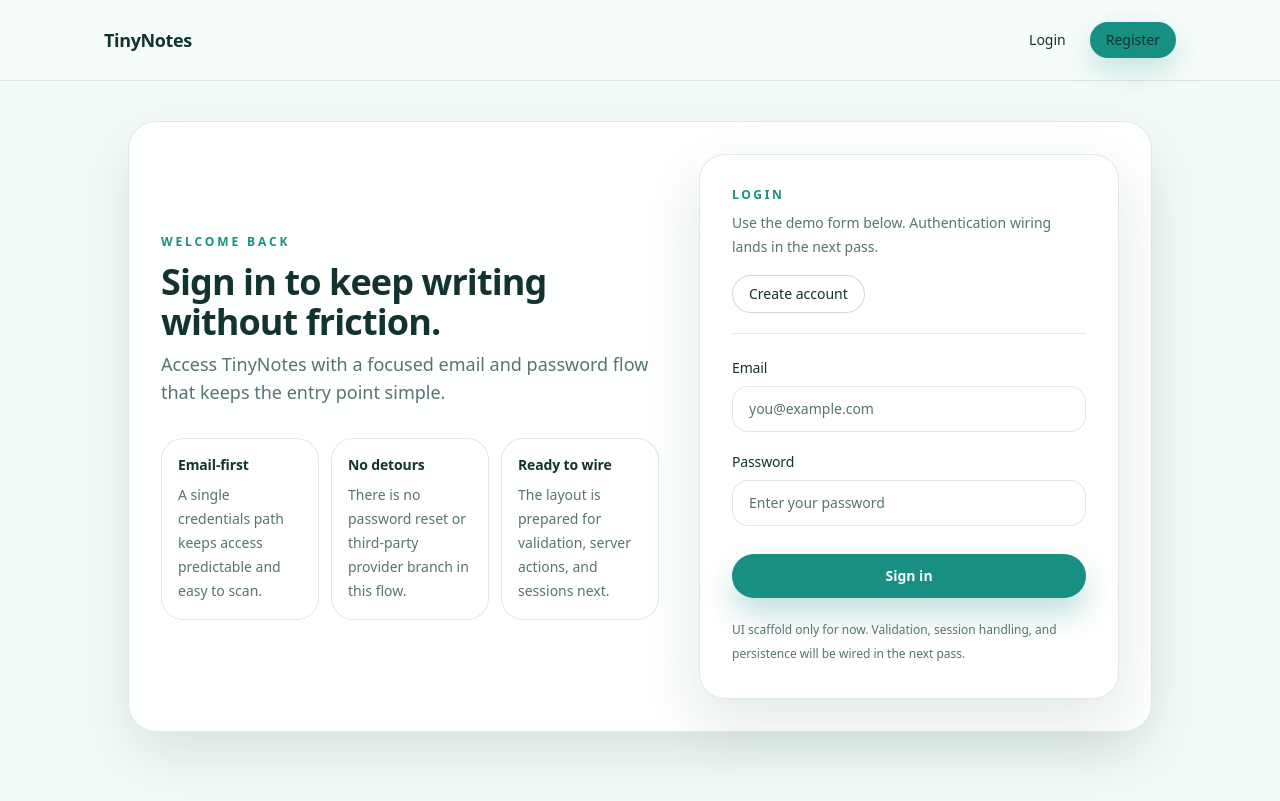
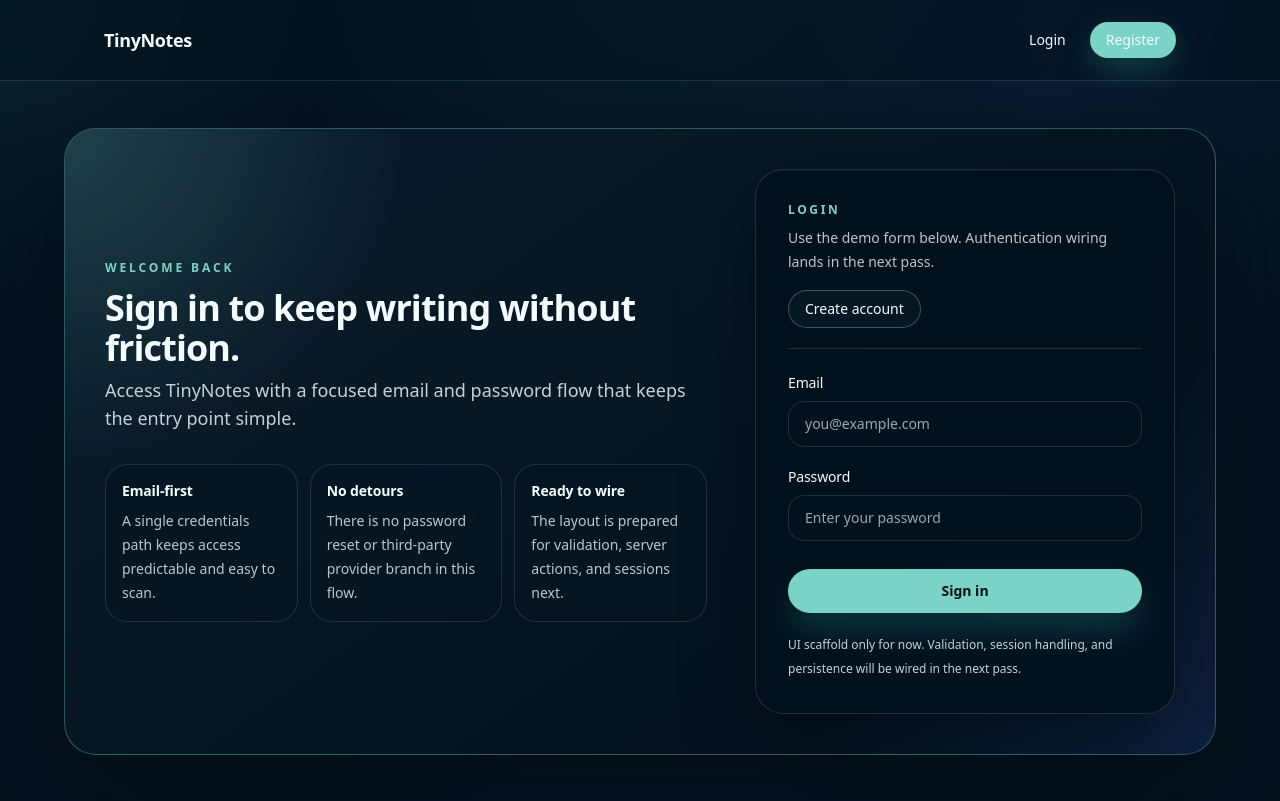
Before and after one commit to OlegZinch/codex-demo, a Next.js app: page /login in a window 1280 px wide. Built offline with nearby package versions, Linux system fonts and the light colour scheme.

Commit message:
Restyle auth flow for dark mode

```diff
--- a/app/globals.css
+++ b/app/globals.css
@@ -1,15 +1,17 @@
 @import "tailwindcss";
 
 :root {
-  --background: #f3fbf8;
-  --foreground: #123330;
-  --foreground-muted: #557472;
-  --surface: rgba(255, 255, 255, 0.88);
-  --surface-muted: rgba(232, 245, 242, 0.84);
-  --border: rgba(68, 115, 111, 0.16);
-  --border-strong: rgba(68, 115, 111, 0.28);
+  color-scheme: dark;
+  --background: #04111c;
+  --foreground: #f4fdff;
+  --foreground-muted: #bfd3df;
+  --surface: rgba(8, 27, 42, 0.82);
+  --surface-muted: rgba(14, 47, 70, 0.62);
+  --surface-strong: rgba(3, 16, 28, 0.92);
+  --border: rgba(125, 229, 220, 0.16);
+  --border-strong: rgba(125, 229, 220, 0.34);
   --accent: #7ad3c4;
-  --accent-strong: #188f83;
+  --accent-strong: #7ad3c4;
 }
 
 @theme inline {
@@ -18,6 +20,7 @@
   --color-foreground-muted: var(--foreground-muted);
   --color-surface: var(--surface);
   --color-surface-muted: var(--surface-muted);
+  --color-surface-strong: var(--surface-strong);
   --color-border: var(--border);
   --color-border-strong: var(--border-strong);
   --color-accent: var(--accent);
@@ -31,13 +34,16 @@
 
 html {
   background:
-    radial-gradient(circle at top left, rgba(122, 211, 196, 0.34), transparent 28%),
-    radial-gradient(circle at top right, rgba(176, 236, 228, 0.48), transparent 32%),
-    linear-gradient(180deg, #f7fcfa 0%, #eef8f5 100%);
+    radial-gradient(circle at top left, rgba(47, 207, 197, 0.28), transparent 22%),
+    radial-gradient(circle at 82% 10%, rgba(61, 122, 255, 0.18), transparent 28%),
+    radial-gradient(circle at bottom, rgba(18, 76, 115, 0.28), transparent 38%),
+    linear-gradient(180deg, #081522 0%, #04111c 100%);
 }
 
 body {
+  margin: 0;
   min-height: 100vh;
+  background: transparent;
   color: var(--foreground);
   font-family: var(--font-sans);
 }
@@ -48,5 +54,5 @@
 }
 
 ::selection {
-  background: rgba(24, 143, 131, 0.18);
+  background: rgba(47, 207, 197, 0.22);
 }
--- a/app/layout.tsx
+++ b/app/layout.tsx
@@ -27,7 +27,8 @@
         className={`${inter.variable} bg-[color:var(--color-background)] text-[color:var(--color-foreground)] antialiased`}
       >
         <div className="relative flex min-h-screen flex-col">
-          <div className="pointer-events-none absolute inset-x-0 top-0 -z-10 h-64 bg-[radial-gradient(circle_at_top,_rgba(122,211,196,0.26),_transparent_58%)]" />
+          <div className="pointer-events-none absolute inset-x-0 top-0 -z-10 h-80 bg-[radial-gradient(circle_at_top,_rgba(47,207,197,0.24),_transparent_50%),radial-gradient(circle_at_82%_0%,_rgba(61,122,255,0.16),_transparent_38%)]" />
+          <div className="pointer-events-none absolute inset-x-0 bottom-0 -z-10 h-72 bg-[radial-gradient(circle_at_bottom,_rgba(18,76,115,0.22),_transparent_52%)]" />
           <SiteHeader />
           <div className="flex-1">{children}</div>
         </div>
--- a/src/components/auth/auth-credentials-form.tsx
+++ b/src/components/auth/auth-credentials-form.tsx
@@ -62,7 +62,7 @@
 ] as const;
 
 const inputClassName =
-  "w-full rounded-2xl border border-[color:var(--color-border)] bg-white px-4 py-3 text-sm text-[color:var(--color-foreground)] outline-none transition placeholder:text-[color:var(--color-foreground-muted)] focus:border-[color:var(--color-accent-strong)] focus:ring-4 focus:ring-[rgba(24,143,131,0.12)]";
+  "w-full rounded-2xl border border-[color:var(--color-border)] bg-[rgba(4,18,31,0.82)] px-4 py-3 text-sm text-[color:var(--color-foreground)] outline-none transition placeholder:text-[rgba(191,211,223,0.78)] focus:border-[color:var(--color-accent-strong)] focus:bg-[rgba(7,24,41,0.98)] focus:ring-4 focus:ring-[rgba(122,211,196,0.16)]";
 
 type AuthCredentialsFormProps = {
   mode: AuthMode;
@@ -90,7 +90,10 @@
   ] as const;
 
   return (
-    <section className="grid gap-10 lg:grid-cols-[minmax(0,1fr)_minmax(0,420px)] lg:items-center">
+    <section className="relative isolate w-full overflow-hidden rounded-[32px] border border-[color:var(--color-border-strong)] bg-[linear-gradient(145deg,rgba(9,29,45,0.98),rgba(3,14,24,1))] shadow-[0_40px_120px_rgba(1,9,18,0.58)]">
+      <div className="pointer-events-none absolute inset-0 -z-10 bg-[radial-gradient(circle_at_top_left,_rgba(122,211,196,0.2),_transparent_26%),radial-gradient(circle_at_bottom_right,_rgba(61,122,255,0.16),_transparent_32%)]" />
+
+      <div className="grid gap-10 p-6 sm:p-8 lg:grid-cols-[minmax(0,1.08fr)_minmax(0,420px)] lg:items-center lg:gap-12 lg:p-10">
         <div className="grid gap-8">
           <RouteHeader
             description={content.description}
@@ -101,12 +104,12 @@
             {authHighlights.map((highlight) => (
               <div
                 key={highlight.title}
-              className="rounded-[22px] border border-[color:var(--color-border)] bg-[rgba(255,255,255,0.54)] p-4"
+                className="rounded-[22px] border border-[color:var(--color-border)] bg-[rgba(6,22,36,0.72)] p-4 backdrop-blur-md"
               >
                 <p className="text-sm font-semibold tracking-[-0.01em] text-[color:var(--color-foreground)]">
                   {highlight.title}
                 </p>
-              <p className="mt-2 text-sm leading-6 text-[color:var(--color-foreground-muted)]">
+                <p className="mt-2 text-sm leading-6 text-[rgba(223,239,247,0.82)]">
                   {highlight.description}
                 </p>
               </div>
@@ -114,18 +117,18 @@
           </div>
         </div>
 
-      <div className="rounded-[26px] border border-[color:var(--color-border)] bg-[rgba(255,255,255,0.82)] p-6 shadow-[0_24px_60px_rgba(13,59,57,0.12)] sm:p-8">
+        <div className="rounded-[28px] border border-[color:var(--color-border)] bg-[rgba(3,16,28,0.86)] p-6 shadow-[inset_0_1px_0_rgba(255,255,255,0.04),0_24px_70px_rgba(0,0,0,0.34)] backdrop-blur-xl sm:p-8">
           <div className="flex flex-wrap items-start justify-between gap-4 border-b border-[color:var(--color-border)] pb-5">
             <div className="space-y-2">
-            <p className="text-xs font-semibold uppercase tracking-[0.22em] text-[color:var(--color-accent-strong)]">
+              <p className="text-xs font-semibold uppercase tracking-[0.22em] text-[color:var(--color-accent)]">
                 {content.formTitle}
               </p>
-            <p className="max-w-xs text-sm leading-6 text-[color:var(--color-foreground-muted)]">
+              <p className="max-w-xs text-sm leading-6 text-[rgba(223,239,247,0.82)]">
                 {content.formDescription}
               </p>
             </div>
             <Link
-            className="inline-flex items-center justify-center rounded-full border border-[color:var(--color-border-strong)] bg-white px-4 py-2 text-sm font-medium text-[color:var(--color-foreground)] transition hover:border-[color:var(--color-accent-strong)] hover:text-[color:var(--color-accent-strong)]"
+              className="inline-flex items-center justify-center rounded-full border border-[color:var(--color-border-strong)] bg-[rgba(7,24,41,0.84)] px-4 py-2 text-sm font-medium text-[#7ad3c4] transition hover:border-[color:var(--color-accent-strong)] hover:text-[color:var(--color-foreground)]"
               href={content.switchHref}
             >
               {content.switchLabel}
@@ -154,17 +157,18 @@
             ))}
 
             <button
-            className="mt-2 inline-flex items-center justify-center rounded-full bg-[color:var(--color-accent-strong)] px-5 py-3 text-sm font-semibold text-white shadow-[0_16px_30px_rgba(24,143,131,0.28)] transition hover:bg-[color:var(--color-foreground)]"
+              className="mt-2 inline-flex items-center justify-center rounded-full bg-[color:var(--color-accent-strong)] px-5 py-3 text-sm font-semibold text-[#04111c] shadow-[0_18px_34px_rgba(47,207,197,0.2)] transition hover:bg-[color:var(--color-accent)]"
               type="button"
             >
               {content.submitLabel}
             </button>
 
             <p className="text-xs leading-6 text-[color:var(--color-foreground-muted)]">
-            UI scaffold only for now. Validation, session handling, and persistence will be wired in
-            the next pass.
+              UI scaffold only for now. Validation, session handling, and persistence will be wired
+              in the next pass.
             </p>
           </form>
+        </div>
       </div>
     </section>
   );
--- a/src/components/layout/auth-shell.tsx
+++ b/src/components/layout/auth-shell.tsx
@@ -1,7 +1,6 @@
 import type { ReactNode } from "react";
 
 import { PageShell } from "@/src/components/ui/page-shell";
-import { SurfaceCard } from "@/src/components/ui/surface-card";
 
 type AuthShellProps = {
   children: ReactNode;
@@ -9,10 +8,8 @@
 
 export function AuthShell({ children }: AuthShellProps) {
   return (
-    <PageShell align="center" width="default">
-      <SurfaceCard>
-        <div className="grid gap-6">{children}</div>
-      </SurfaceCard>
+    <PageShell align="center" justify="center" width="wide">
+      {children}
     </PageShell>
   );
 }
--- a/src/components/layout/site-header.tsx
+++ b/src/components/layout/site-header.tsx
@@ -13,10 +13,10 @@
 
 export function SiteHeader() {
   return (
-    <header className="sticky top-0 z-20 border-b border-[color:var(--color-border)] bg-[rgba(247,252,250,0.82)] backdrop-blur-xl">
+    <header className="sticky top-0 z-20 border-b border-[color:var(--color-border)] bg-[rgba(3,16,28,0.82)] backdrop-blur-xl">
       <div className="mx-auto flex h-20 w-full max-w-6xl items-center justify-between gap-4 px-6 sm:px-8 lg:px-10">
         <Link
-          className="text-lg font-semibold tracking-[-0.02em] text-[color:var(--color-foreground)] transition hover:text-[color:var(--color-accent-strong)]"
+          className="text-lg font-semibold tracking-[-0.02em] text-[#7ad3c4] transition hover:text-[color:var(--color-foreground)]"
           href="/"
         >
           TinyNotes
@@ -30,8 +30,8 @@
                 key={link.href}
                 className={
                   isPrimary
-                    ? "rounded-full bg-[color:var(--color-accent-strong)] px-4 py-2 text-sm font-medium text-white shadow-[0_12px_30px_rgba(24,143,131,0.24)] transition hover:bg-[color:var(--color-foreground)]"
-                    : "rounded-full px-4 py-2 text-sm font-medium text-[color:var(--color-foreground-muted)] transition hover:bg-[color:var(--color-surface)] hover:text-[color:var(--color-foreground)]"
+                    ? "rounded-full bg-[color:var(--color-accent-strong)] px-4 py-2 text-sm font-medium text-[#04111c] shadow-[0_12px_30px_rgba(47,207,197,0.22)] transition hover:bg-[color:var(--color-accent)]"
+                    : "rounded-full px-4 py-2 text-sm font-medium text-[#7ad3c4] transition hover:bg-[color:var(--color-surface-muted)] hover:text-[color:var(--color-foreground)]"
                 }
                 href={link.href}
               >
--- a/src/components/ui/page-shell.tsx
+++ b/src/components/ui/page-shell.tsx
@@ -3,6 +3,7 @@
 type PageShellProps = {
   children: ReactNode;
   align?: "start" | "center";
+  justify?: "start" | "center";
   width?: "default" | "wide" | "narrow";
 };
 
@@ -17,11 +18,21 @@
   center: "items-center",
 };
 
-export function PageShell({ children, align = "start", width = "default" }: PageShellProps) {
+const justifyClasses = {
+  start: "justify-start",
+  center: "justify-center",
+};
+
+export function PageShell({
+  children,
+  align = "start",
+  justify = "start",
+  width = "default",
+}: PageShellProps) {
   return (
-    <main className="min-h-[calc(100svh-5rem)] px-6 py-10 sm:px-8 lg:px-10">
+    <main className="flex min-h-[calc(100svh-5rem)] bg-[linear-gradient(180deg,rgba(5,18,30,0.7),rgba(4,17,28,0.94))] px-6 py-10 sm:px-8 lg:px-10">
       <div
-        className={`mx-auto flex w-full flex-col gap-8 ${alignClasses[align]} ${widthClasses[width]}`}
+        className={`mx-auto flex w-full flex-1 flex-col gap-8 ${alignClasses[align]} ${justifyClasses[justify]} ${widthClasses[width]}`}
       >
         {children}
       </div>
--- a/src/components/ui/placeholder-list.tsx
+++ b/src/components/ui/placeholder-list.tsx
@@ -7,7 +7,7 @@
     <ul className="grid gap-3 text-sm leading-6 text-[color:var(--color-foreground-muted)] sm:text-base">
       {items.map((item) => (
         <li
-          className="rounded-2xl border border-[color:var(--color-border)] bg-white/50 px-4 py-3"
+          className="rounded-2xl border border-[color:var(--color-border)] bg-[color:var(--color-surface-muted)] px-4 py-3 backdrop-blur-md"
           key={item}
         >
           {item}
--- a/src/components/ui/route-header.tsx
+++ b/src/components/ui/route-header.tsx
@@ -7,11 +7,9 @@
 export function RouteHeader({ eyebrow, title, description }: RouteHeaderProps) {
   return (
     <header className="space-y-3">
-      <p className="text-xs font-semibold uppercase tracking-[0.24em] text-[color:var(--color-accent-strong)]">
-        {eyebrow}
-      </p>
+      <p className="text-xs font-semibold uppercase tracking-[0.24em] text-[#7ad3c4]">{eyebrow}</p>
       <div className="space-y-2">
-        <h1 className="text-3xl font-semibold tracking-tight text-[color:var(--color-foreground)] sm:text-4xl">
+        <h1 className="text-3xl font-semibold tracking-tight text-[#f5feff] sm:text-4xl">
           {title}
         </h1>
         <p className="max-w-3xl text-base leading-7 text-[color:var(--color-foreground-muted)] sm:text-lg">
--- a/src/components/ui/surface-card.tsx
+++ b/src/components/ui/surface-card.tsx
@@ -6,8 +6,10 @@
 };
 
 const toneClasses = {
-  default: "bg-[color:var(--color-surface)] shadow-[0_24px_60px_rgba(13,59,57,0.12)]",
-  subtle: "bg-[color:var(--color-surface-muted)] shadow-[0_18px_40px_rgba(13,59,57,0.08)]",
+  default:
+    "bg-[color:var(--color-surface)] shadow-[0_24px_70px_rgba(1,9,18,0.46)] backdrop-blur-xl",
+  subtle:
+    "bg-[color:var(--color-surface-muted)] shadow-[0_18px_44px_rgba(1,9,18,0.34)] backdrop-blur-xl",
 };
 
 export function SurfaceCard({ children, tone = "default" }: SurfaceCardProps) {
```
Lines whose indentation alone changed are shown as unchanged.
